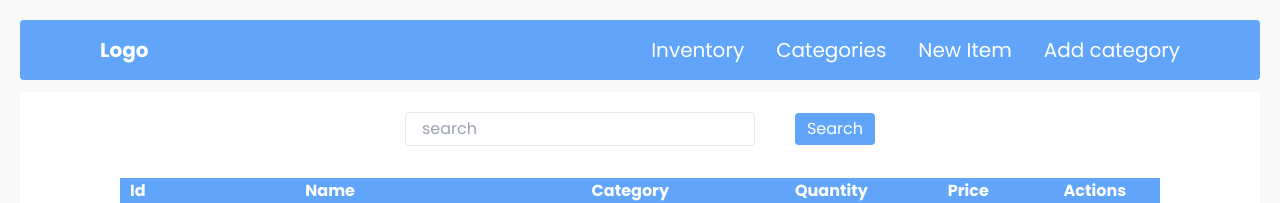
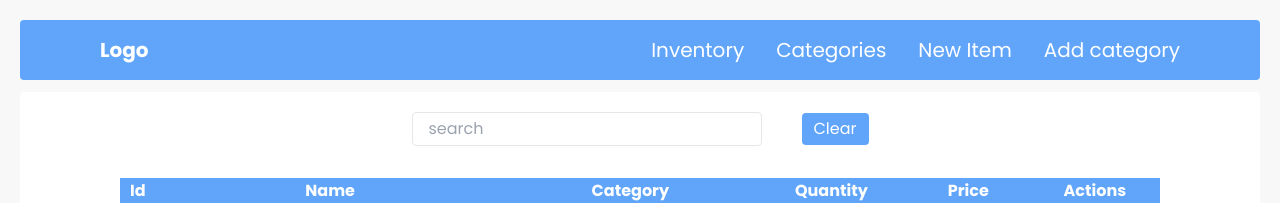
Before and after one commit to geoffreykithuku/inventory-crud-app, a React (Create React App) app: page / in a window 1280 px wide. Shown: the top 203 px of the page. Built offline with nearby package versions, Linux system fonts and the light colour scheme.

Commit message:
implement search

```diff
--- a/src/components/Dashboard.jsx
+++ b/src/components/Dashboard.jsx
@@ -1,26 +1,49 @@
-import React from "react";
-import products from "../data/items.json";
+import React, { useEffect, useState } from "react";
+import items from "../data/items.json";
 import categories from "../data/categories.json";
+import { Link } from "react-router-dom";
 import { Trash2, Pencil } from "lucide-react";
 const Dashboard = () => {
+  const [products, setProducts] = useState(items);
+  const [search, setSearch] = useState("");
 
+  // filter category using category id on products
+  const extractCategoryName = (id) => {
+    const category = categories.find((category) => category.id === id);
+    return category.name;
+  };
 
-    // filter category using category id on products
-    const extractCategoryName = (id) => {
-        const category = categories.find((category) => category.id === id);
-        return category.name;
+  const handleSearch = (e) => {
+    setSearch(e.target.value);
+    if (search === "") {
+      setProducts(items);
+    } else {
+      const filteredProducts = products.filter((product) =>
+        product.name.toLowerCase().includes(search.toLowerCase())
+      );
+      setProducts(filteredProducts);
     }
+  };
+  const handleReset = () => {
+      setSearch("");
+    setProducts(items);
+  };
 
   return (
     <div className="bg-white w-full h-auto rounded px-20 mt-3 ">
-      <div className="flex items-center justify-center gap-10 pt-5">
+          <div className="flex items-center justify-center gap-10 pt-5">
+
         <input
-          type="search"
+          onChange={handleSearch}
+          type="text"
           placeholder="search"
           className="text-blue-400 border px-4 py-1 rounded outline-none"
         />
-        <button className="bg-blue-400 text-white px-3 py-1 rounded">
-          Search
+        <button
+          onClick={handleReset}
+          className="bg-blue-400 text-white px-3 py-1 rounded"
+        >
+          Clear
         </button>
       </div>
       <div className="mt-3 w-full p-5">
@@ -44,9 +67,9 @@ const Dashboard = () => {
                 <td>{product.quantity}</td>
                 <td>{product.price}</td>
                 <td className="flex gap-4 items-center justify-center">
-                  <button>
+                        <Link to={`edit-item/${product.id}`}>
                     <Pencil size={20} color="#9370f5" />
-                  </button>
+                  </Link>
                   <button>
                     <Trash2 size={20} color="#b5306a" />
                   </button>
```
